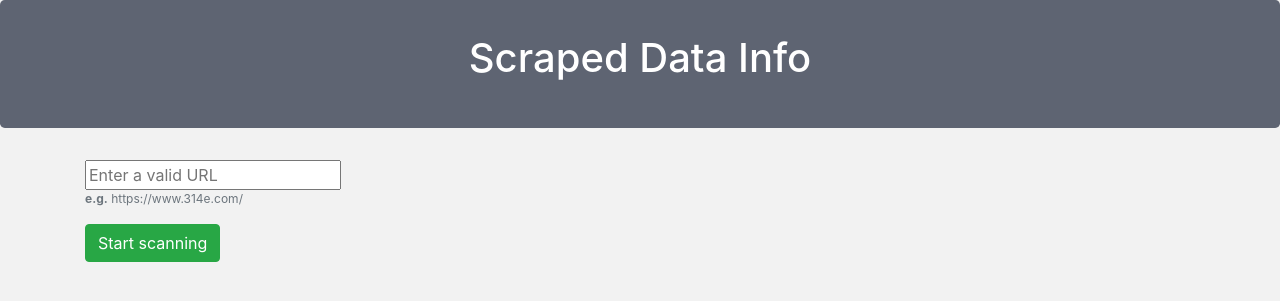
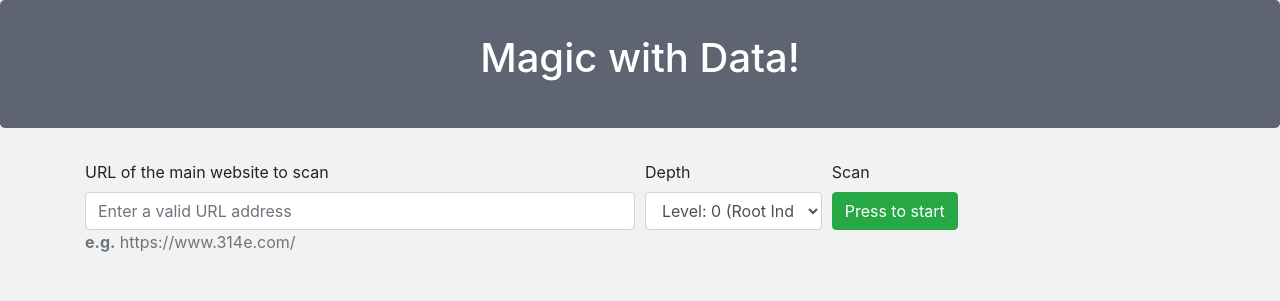
Before and after one commit to arindam-m/test_314e, a Django app: page / in a window 1280 px wide. Shown: the top 301 px of the page. Run offline with Django 3.2, Linux system fonts and the light colour scheme; some libraries are stand-ins or nearby versions.

Commit message:
Modified HTML template for multiple POST inputs

```diff
--- a/app_scraper/templates/index.html
+++ b/app_scraper/templates/index.html
@@ -4,50 +4,79 @@
 <html lang="en">
 
 <head>
-
     <meta charset="UTF-8">
     <meta name="viewport" content="width=device-width, initial-scale=1.0">
-
     <title>3.14e Aggregator</title>
-
     <!-- Bootstrap CSS -->
     <link rel="stylesheet" href="https://maxcdn.bootstrapcdn.com/bootstrap/4.0.0/css/bootstrap.min.css">
-
     <style type="text/css">
-        body{
+        body {
             background-color: #f2f2f2;
         }
+
         table {
             counter-reset: tableCount;
         }
+
         .counterCell:before {
             content: counter(tableCount);
             counter-increment: tableCount;
         }
-        .table{
-            max-width: 40%;
+
+        .table {
+            max-width: 50%;
         }
-        #header_id{
+
+        #header_id {
             /* position: fixed; */
             width: 100%;
         }
     </style>
-
 </head>
 
 <body>
-
     <div class="jumbotron" style="background-color: #5e6472; height: 10px;" id="header_id">
         <center>
             <h1 style="margin-top: -30px; color:white;">
-                Scraped Data Info
+                Magic with Data!
             </h1>
         </center>
     </div>
 
     <div class="container">
+        <form action="{% url 'main_view_func' %}" method="POST">
+            {% csrf_token %}
+            <div class="form-row">
+                <div class="form-group col-md-6">
+                    <label for="inputURL">URL of the main website to scan</label>
+                    <input type="text" name="url" class="form-control" id="inputURL"
+                        placeholder="Enter a valid URL address">
+                    <p class='text-muted' style="font-size: 100%;">
+                        <b>e.g.</b> https://www.314e.com/
+                    </p>
+                </div>
+                <div class="form-group col-md-2">
+                    <label for="inputDepth">Depth</label>
+                    <select id="inputDepth" name="depth" class="form-control">
+                        <option value="0" selected>Level: 0 (Root Index)</option>
+                        <option value="1">Level: 1</option>
+                        <option value="2">Level: 2</option>
+                        <option value="3">Level: 3</option>
+                        <option value="4">Level: 4</option>
+                    </select>
+                </div>
+                <div class="form-group col-md-4">
+                    <label for="inputScan">Scan</label>
+                    <br>
+                    <button type="submit" class="btn btn-success" id=" inputScan">
+                        Press to start
+                    </button> &ensp;
+                </div>
+            </div>
+        </form>
+        <br>
 
-        <div class="scrap">
+        <!-- <div class="scrap">
             <form action="{% url 'main_view_func' %}" method="POST">
                 {% csrf_token %}
                 <input type="text" name="url" style="width: 1000; height: 40" placeholder="Enter a valid URL">
@@ -58,11 +87,11 @@
                     Start scanning
                 </button> &ensp;
             </form>
-        </div>
+        </div> -->
 
         <br>
 
-        {% if level is not None  %}
+        {% if level is not None %}
         <p class='text-muted' style="font-size: 95%;">
             Tree traversal depth level :
             <b>{{ level }}</b>
@@ -75,6 +104,8 @@
 
         <br>
 
+        <div class="form-row">
+            <div class=" col-md-6">
                 <p class='text-muted' style="font-size: 100%">
                     <b>Top 10 common words appread and their frequencies</b>
                 </p>
@@ -96,9 +127,9 @@
                     </tr>
                     {% endfor %}
                 </table>
+            </div>
 
-            <br>
-
+            <div class=" col-md-6">
                 <p class='text-muted' style="font-size: 100%">
                     <b>Top 10 common word-pairs appread and their frequencies</b>
                 </p>
@@ -121,6 +152,8 @@
                     {% endfor %}
                 </table>
                 {% endif %}
+            </div>
+        </div>
 
     </div>
 
--- a/app_scraper/views.py
+++ b/app_scraper/views.py
@@ -63,8 +63,8 @@ def main_func(request):
 
             return render(request, 'index.html', context)
 
-    print()
+    print('\n\n')
     print(request.POST)
-    print(f"\n\nExecuted in {(time.time() - start_time):.2f} seconds.\n")
+    print(f"\nExecuted in {(time.time() - start_time):.2f} seconds.\n\n")
 
     return render(request, 'index.html')
```
Lines whose indentation alone changed are shown as unchanged.
